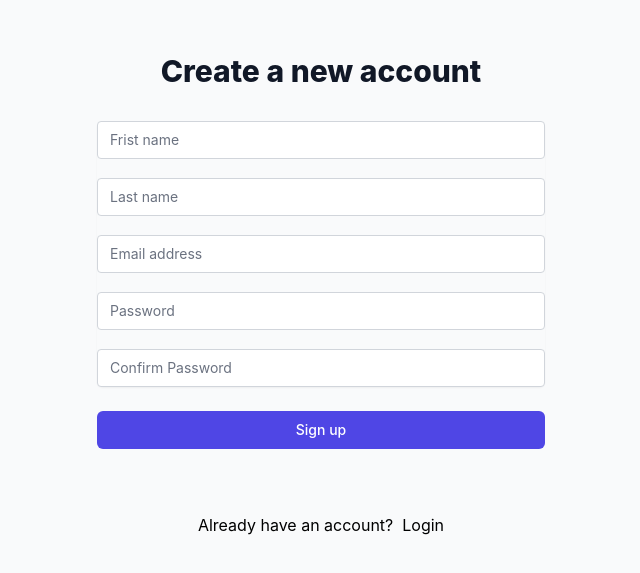
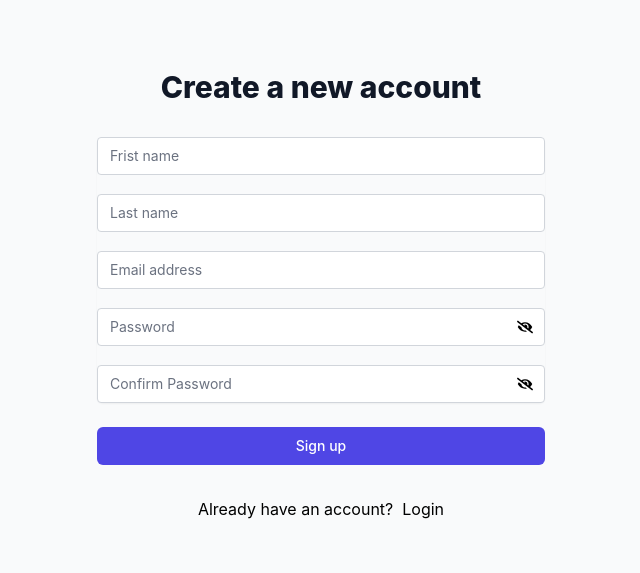
Before and after one commit to beenishkhan603/insightApp, a React (Create React App) app: page /signup in a window 1280 px wide. Shown: the part 117-690 px from the top of the page, without its empty margins (319-959 px from the left). Built offline with nearby package versions, Linux system fonts and the light colour scheme; no server answers.

Commit message:
Add: show/hide password

```diff
--- a/src/components/auth/login.js
+++ b/src/components/auth/login.js
@@ -2,6 +2,7 @@
 import { useNavigate } from 'react-router-dom';
 import { useForm } from 'react-hook-form';
 import { yupResolver } from '@hookform/resolvers/yup';
+import { FaEye, FaEyeSlash } from 'react-icons/fa';
 
 import { SignInSchema } from '../../utils/validation';
 import ApiRequest from '../../utils/axioInterceptor';
@@ -17,6 +18,7 @@
 		resolver: yupResolver(SignInSchema),
 	});
 	const [err, setErr] = useState('');
+	const [showPassword, setShowPassword] = useState(false);
 	const onSubmit = async (data) => {
 		try {
 			setErr('');
@@ -75,20 +77,21 @@
 								} placeholder-gray-500 text-gray-900 focus:outline-none focus:ring-indigo-500 focus:border-indigo-500 focus:z-10 sm:text-sm`}
 								placeholder="Email address"
 							/>
+
 							{errors?.email && (
 								<p className="text-red-500 text-xs mt-1">
 									{errors?.email?.message}
 								</p>
 							)}
 						</div>
-						<div>
+						<div className="relative">
 							<label htmlFor="password" className="sr-only">
 								Password
 							</label>
 							<input
 								id="password"
 								name="password"
-								type="password"
+								type={showPassword ? 'text' : 'password'}
 								autoComplete="current-password"
 								{...register('password')}
 								className={`appearance-none rounded relative block w-full px-3 mt-5 py-2 border ${
@@ -96,6 +99,14 @@
 								} placeholder-gray-500 text-gray-900  focus:outline-none focus:ring-indigo-500 focus:border-indigo-500 focus:z-10 sm:text-sm`}
 								placeholder="Password"
 							/>
+							<div
+								className={`absolute ${
+									errors?.password ? 'top-[10px]' : 'inset-y-0'
+								} right-0 pr-3 flex items-center cursor-pointer z-10`}
+								onClick={() => setShowPassword(!showPassword)}
+							>
+								{showPassword ? <FaEye /> : <FaEyeSlash />}
+							</div>
 							{errors?.password && (
 								<p className="text-red-500 text-xs mt-1">
 									{errors?.password?.message}
@@ -112,9 +123,13 @@
 						</button>
 					</div>
 				</form>
-				<div className="flex justify-center">
-					<p className="text-red-500">{err}</p>
-				</div>
+				{err.length > 0 ? (
+					<div className="flex justify-center">
+						<p className="text-red-500">{err}</p>
+					</div>
+				) : (
+					''
+				)}
 				<div className="flex justify-center">
 					<p>Dont have an account?</p> &nbsp;&nbsp;
 					<a href="/signup">Sign up</a>
--- a/src/components/auth/signup.js
+++ b/src/components/auth/signup.js
@@ -2,6 +2,7 @@
 import { useForm } from 'react-hook-form';
 import { yupResolver } from '@hookform/resolvers/yup';
 import { useNavigate } from 'react-router-dom';
+import { FaEye, FaEyeSlash } from 'react-icons/fa';
 
 import { SignUpSchema } from '../../utils/validation';
 import ApiRequest from '../../utils/axioInterceptor';
@@ -17,6 +18,9 @@
 		resolver: yupResolver(SignUpSchema),
 	});
 	const [err, setErr] = useState('');
+	const [showPassword, setShowPassword] = useState(false);
+	const [showConfrimPassword, setShowConfrimPassword] = useState(false);
+
 	const onSubmit = async (data) => {
 		try {
 			setErr('');
@@ -36,8 +40,11 @@
 				}
 			}
 		} catch (e) {
-			setErr('Something went worng. Please try again later');
-			reset();
+			if (e?.response?.data?.message) {
+				setErr(e?.response?.data?.message);
+			} else {
+				setErr('Something went worng. Please try again later');
+			}
 		}
 	};
 	useEffect(() => {
@@ -63,17 +70,17 @@
 							</label>
 							<input
 								id="first-name"
-								name="firstname"
+								name="firstName"
 								type="text"
-								{...register('firstname')}
+								{...register('firstName')}
 								className={`appearance-none rounded relative block w-full px-3 py-2 mt-5 border ${
-									errors?.firstname ? 'border-red-500' : 'border-gray-300'
+									errors?.firstName ? 'border-red-500' : 'border-gray-300'
 								} placeholder-gray-500 text-gray-900 focus:outline-none focus:ring-indigo-500 focus:border-indigo-500 focus:z-10 sm:text-sm`}
 								placeholder="Frist name"
 							/>
-							{errors?.firstname && (
+							{errors?.firstName && (
 								<p className="text-red-500 text-xs mt-1">
-									{errors?.firstname?.message}
+									{errors?.firstName?.message}
 								</p>
 							)}
 						</div>
@@ -83,17 +90,17 @@
 							</label>
 							<input
 								id="last-name"
-								name="lastname"
+								name="lastName"
 								type="text"
-								{...register('lastname')}
+								{...register('lastName')}
 								className={`appearance-none rounded relative block w-full px-3 py-2 mt-5 border ${
-									errors?.lastname ? 'border-red-500' : 'border-gray-300'
+									errors?.lastName ? 'border-red-500' : 'border-gray-300'
 								} placeholder-gray-500 text-gray-900 focus:outline-none focus:ring-indigo-500 focus:border-indigo-500 focus:z-10 sm:text-sm`}
 								placeholder="Last name"
 							/>
-							{errors?.lastname && (
+							{errors?.lastName && (
 								<p className="text-red-500 text-xs mt-1">
-									{errors?.lastname?.message}
+									{errors?.lastName?.message}
 								</p>
 							)}
 						</div>
@@ -117,14 +124,14 @@
 								</p>
 							)}
 						</div>
-						<div>
+						<div className="relative">
 							<label htmlFor="password" className="sr-only">
 								Password
 							</label>
 							<input
 								id="password"
 								name="password"
-								type="password"
+								type={showPassword ? 'text' : 'password'}
 								autoComplete="current-password"
 								{...register('password')}
 								className={`appearance-none rounded relative block w-full px-3 mt-5 py-2 border ${
@@ -132,20 +139,29 @@
 								} placeholder-gray-500 text-gray-900  focus:outline-none focus:ring-indigo-500 focus:border-indigo-500 focus:z-10 sm:text-sm`}
 								placeholder="Password"
 							/>
+							<div
+								className={`absolute ${
+									errors?.password ? 'top-[10px]' : 'inset-y-0'
+								} right-0 pr-3 flex items-center cursor-pointer z-10`}
+								onClick={() => setShowPassword(!showPassword)}
+							>
+								{showPassword ? <FaEye /> : <FaEyeSlash />}
+							</div>
 							{errors?.password && (
 								<p className="text-red-500 text-xs mt-1">
 									{errors?.password?.message}
 								</p>
 							)}
 						</div>
-						<div>
+
+						<div className="relative">
 							<label htmlFor="confirmPassword" className="sr-only">
 								Confirm Password
 							</label>
 							<input
 								id="confirmPassword"
 								name="confirmPassword"
-								type="password"
+								type={showConfrimPassword ? 'text' : 'password'}
 								autoComplete="current-password"
 								{...register('confirmPassword')}
 								className={`appearance-none rounded relative block w-full px-3 mt-5 py-2 border ${
@@ -153,6 +169,14 @@
 								} placeholder-gray-500 text-gray-900  focus:outline-none focus:ring-indigo-500 focus:border-indigo-500 focus:z-10 sm:text-sm`}
 								placeholder="Confirm Password"
 							/>
+							<div
+								className={`absolute ${
+									errors?.confirmPassword ? 'top-[10px]' : 'inset-y-0'
+								} right-0 pr-3 flex items-center cursor-pointer z-10`}
+								onClick={() => setShowConfrimPassword(!showConfrimPassword)}
+							>
+								{showConfrimPassword ? <FaEye /> : <FaEyeSlash />}
+							</div>
 							{errors?.confirmPassword && (
 								<p className="text-red-500 text-xs mt-1">
 									{errors?.confirmPassword?.message}
@@ -169,9 +193,13 @@
 						</button>
 					</div>
 				</form>
-				<div className="flex justify-center">
-					<p className="text-red-500">{err}</p>
-				</div>
+				{err.length > 0 ? (
+					<div className="flex justify-center">
+						<p className="text-red-500">{err}</p>
+					</div>
+				) : (
+					''
+				)}
 				<div className="flex justify-center">
 					<p>Already have an account?</p>&nbsp;&nbsp;
 					<a href="/login">Login</a>
```
